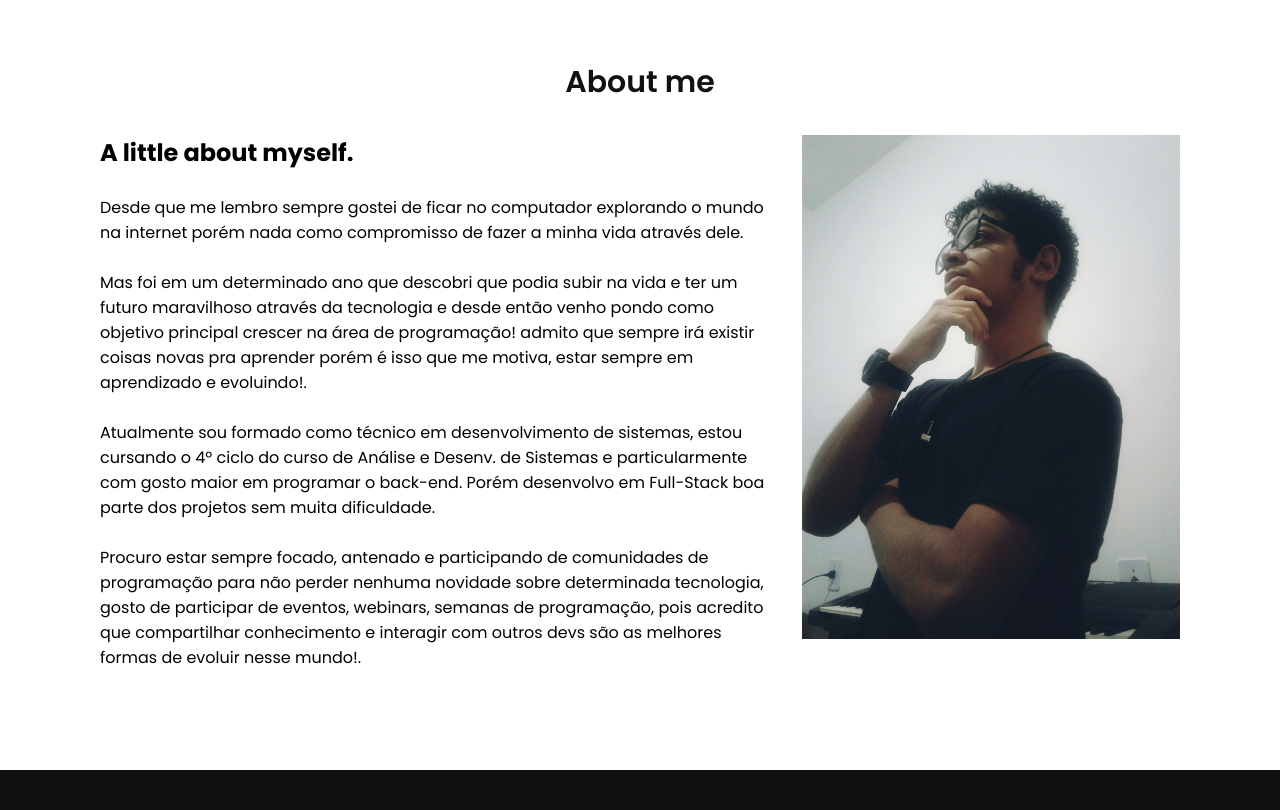
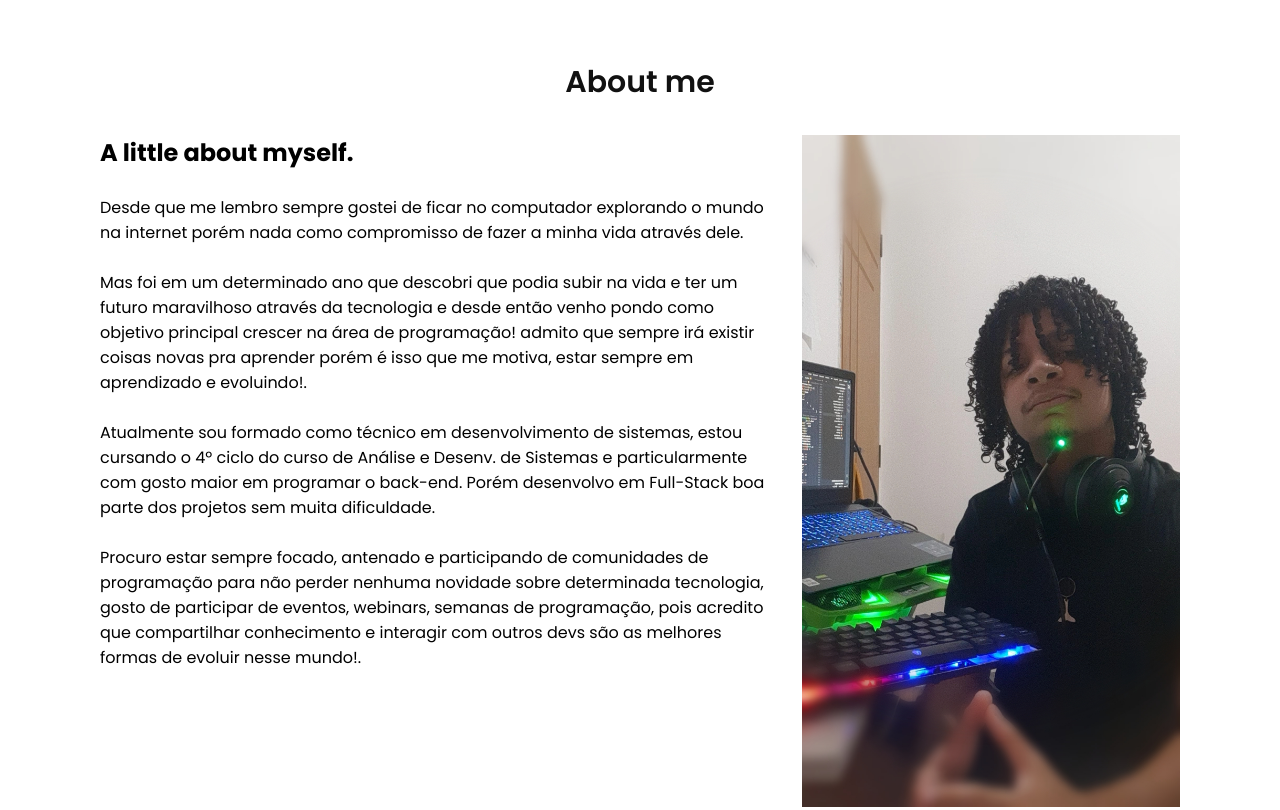
Before and after one commit to d3xt3er/paulojose.github.io, a plain HTML site: page index.html in a window 1280 px wide. Shown: the part 840-1650 px from the top of the page. Drawn offline with Linux system fonts and the light colour scheme.

Commit message:
Foto
nova imagem pessoal

```diff
--- a/index.html
+++ b/index.html
@@ -46,7 +46,7 @@
                     de eventos, webinars, semanas de programação, pois acredito que compartilhar conhecimento e interagir com outros devs são as melhores formas de evoluir nesse mundo!. </p>
             </div>
             <div class="w50">
-                <img src="./images/Eu.jpg" class="img">
+                <img src="./images/Paulo.jpg" class="img">
             </div>
         </div>
     </section>
```
Also changed, not shown: images/Paulo.jpg (added).
